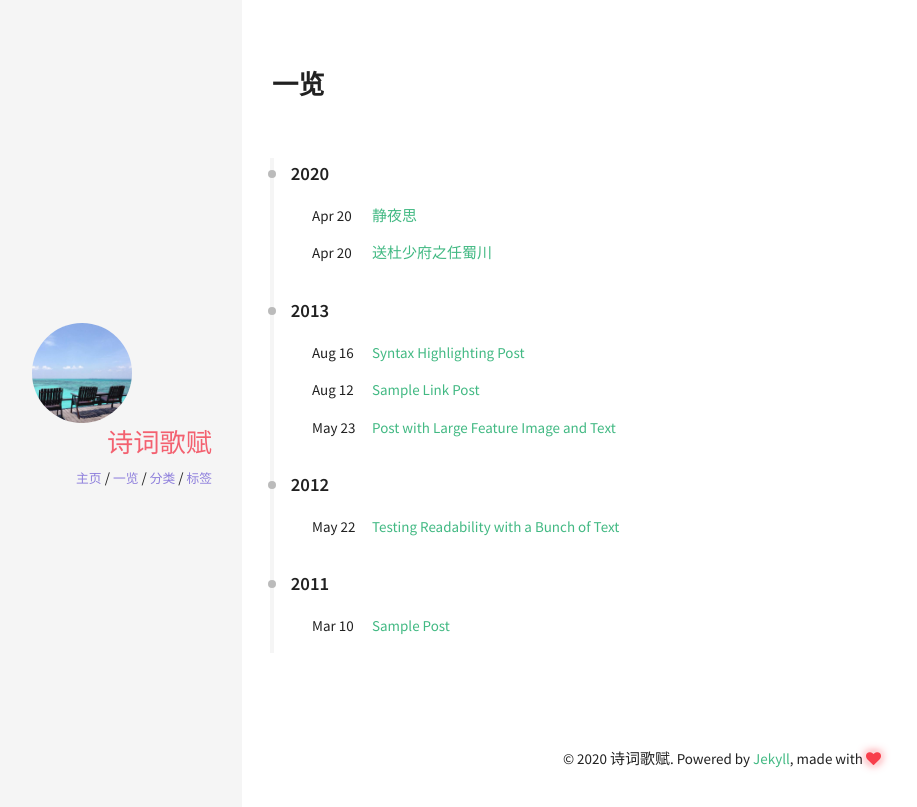
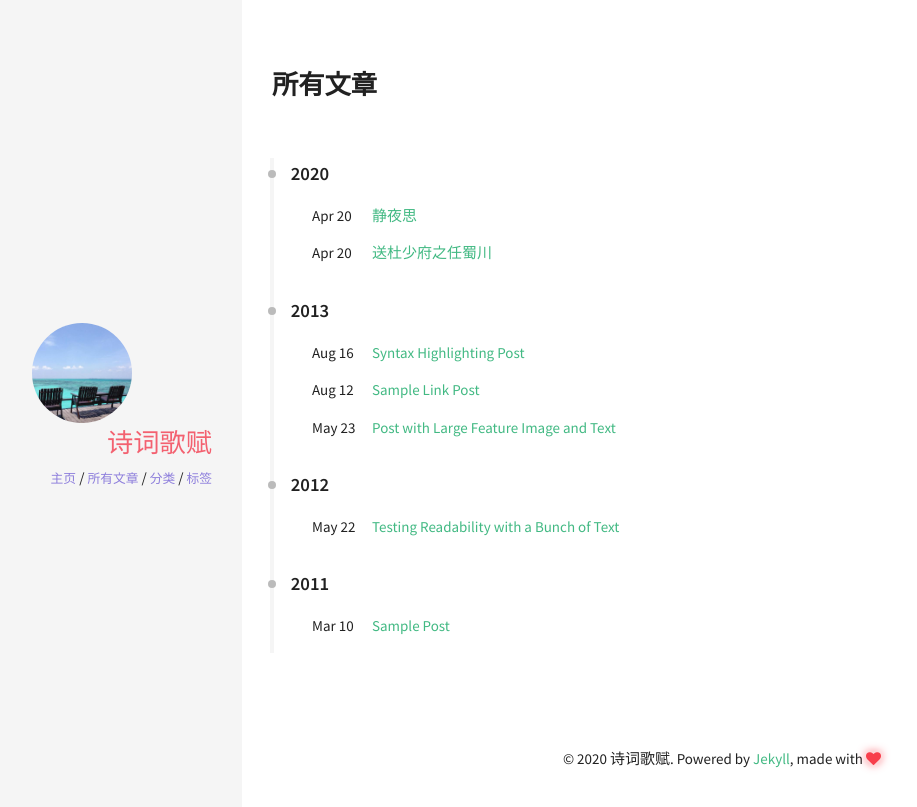
Before and after one commit to cleveben/cleveben.github.io, a Jekyll site: the page built from archive.html, in a window 1280 px wide. Shown: the top 807 px of the page, without its empty margins (78-995 px from the left). Built offline with Jekyll 4.4.1, drawn with Linux system fonts in a browser that asks for light colours.

Commit message:
Update archive.html

```diff
--- a/archive.html
+++ b/archive.html
@@ -1,6 +1,6 @@
 ---
 layout: page
-title:  一览
+title:  所有文章
 permalink: /archive/
 ---
 
```
